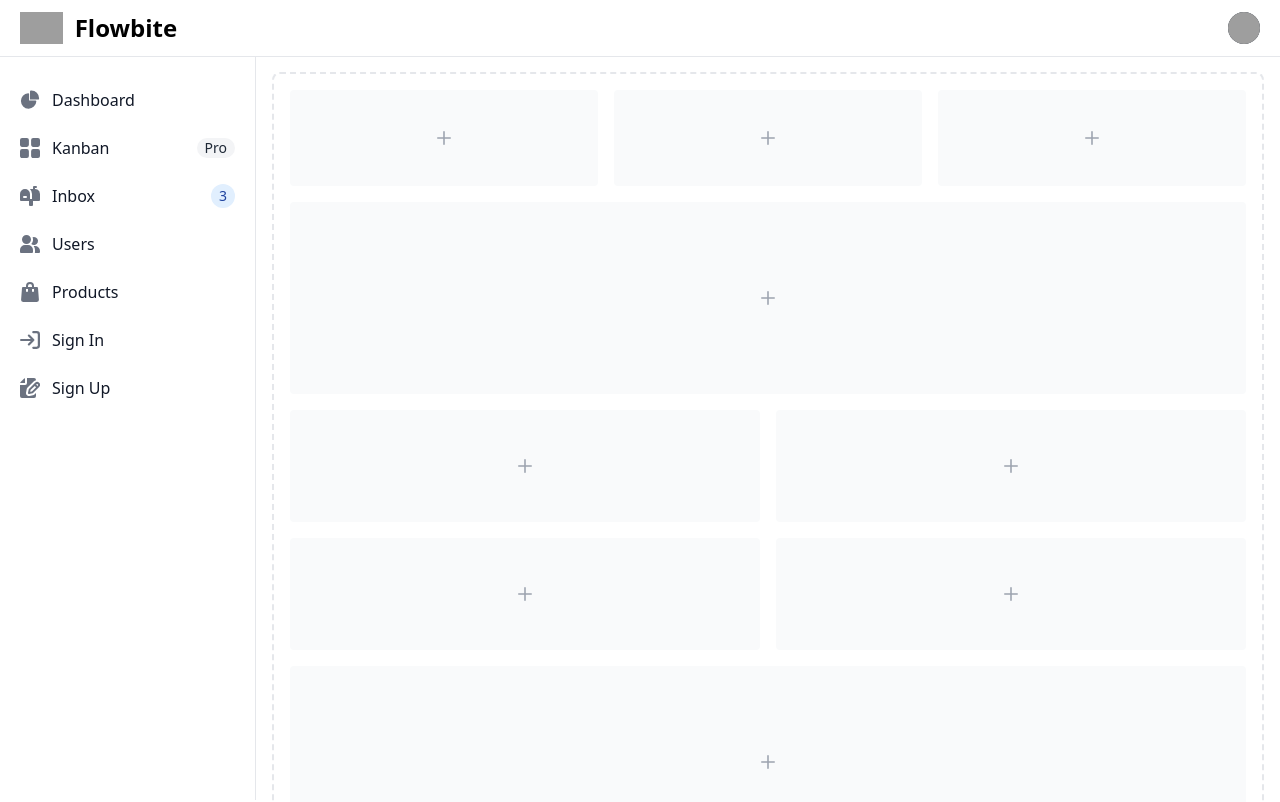
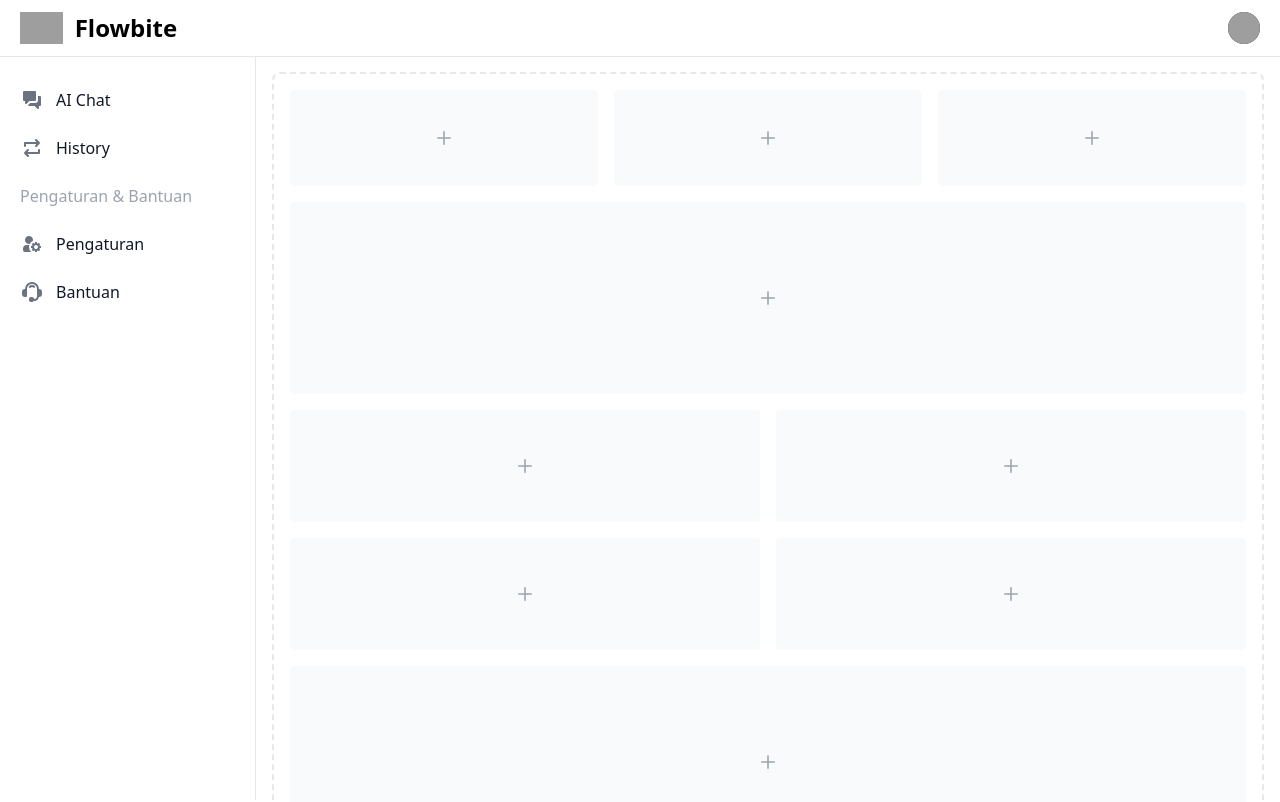
Before and after one commit to ckckckcz/Hackthon-JTI, a React (Vite) app in the folder Client/: page /legalMind in a window 1280 px wide. Shown: the top 802 px of the page. Built offline with nearby package versions, Linux system fonts and the light colour scheme; grey boxes are pictures that could not be loaded.

Commit message:
update: sidebar

```diff
--- a/Client/index.html
+++ b/Client/index.html
@@ -9,5 +9,6 @@
   <body>
     <div id="root"></div>
     <script type="module" src="/src/main.tsx"></script>
+    <script src="https://cdn.jsdelivr.net/npm/flowbite@2.5.2/dist/flowbite.min.js"></script>
   </body>
 </html>
--- a/Client/src/components/legalMind/Sidebar.tsx
+++ b/Client/src/components/legalMind/Sidebar.tsx
@@ -78,104 +78,80 @@ export default function Sidebar() {
             <li>
               <a href="#" className="flex items-center p-2 text-gray-900 rounded-lg dark:text-white hover:bg-gray-100 dark:hover:bg-gray-700 group">
                 <svg
-                  className="w-5 h-5 text-gray-500 transition duration-75 dark:text-gray-400 group-hover:text-gray-900 dark:group-hover:text-white"
+                  className="w-6 h-6 text-gray-500 transition duration-75 dark:text-gray-400 group-hover:text-gray-900 dark:group-hover:text-white"
                   aria-hidden="true"
                   xmlns="http://www.w3.org/2000/svg"
+                  width="24"
+                  height="24"
                   fill="currentColor"
-                  viewBox="0 0 22 21"
+                  viewBox="0 0 24 24"
                 >
-                  <path d="M16.975 11H10V4.025a1 1 0 0 0-1.066-.998 8.5 8.5 0 1 0 9.039 9.039.999.999 0 0 0-1-1.066h.002Z" />
-                  <path d="M12.5 0c-.157 0-.311.01-.565.027A1 1 0 0 0 11 1.02V10h8.975a1 1 0 0 0 1-.935c.013-.188.028-.374.028-.565A8.51 8.51 0 0 0 12.5 0Z" />
+                  <path fill-rule="evenodd" d="M4 3a1 1 0 0 0-1 1v8a1 1 0 0 0 1 1h1v2a1 1 0 0 0 1.707.707L9.414 13H15a1 1 0 0 0 1-1V4a1 1 0 0 0-1-1H4Z" clip-rule="evenodd" />
+                  <path fill-rule="evenodd" d="M8.023 17.215c.033-.03.066-.062.098-.094L10.243 15H15a3 3 0 0 0 3-3V8h2a1 1 0 0 1 1 1v8a1 1 0 0 1-1 1h-1v2a1 1 0 0 1-1.707.707L14.586 18H9a1 1 0 0 1-.977-.785Z" clip-rule="evenodd" />
                 </svg>
-                <span className="ms-3">Dashboard</span>
+
+                <span className="ms-3">AI Chat</span>
               </a>
             </li>
             <li>
               <a href="#" className="flex items-center p-2 text-gray-900 rounded-lg dark:text-white hover:bg-gray-100 dark:hover:bg-gray-700 group">
                 <svg
-                  className="flex-shrink-0 w-5 h-5 text-gray-500 transition duration-75 dark:text-gray-400 group-hover:text-gray-900 dark:group-hover:text-white"
+                  className="w-6 h-6 text-gray-500 transition duration-75 dark:text-gray-400 group-hover:text-gray-900 dark:group-hover:text-white"
                   aria-hidden="true"
                   xmlns="http://www.w3.org/2000/svg"
+                  width="24"
+                  height="24"
+                  fill="none"
+                  viewBox="0 0 24 24"
+                >
+                  <path stroke="currentColor" stroke-linecap="round" stroke-linejoin="round" stroke-width="2" d="m16 10 3-3m0 0-3-3m3 3H5v3m3 4-3 3m0 0 3 3m-3-3h14v-3" />
+                </svg>
+                <span className="flex-1 ms-3 whitespace-nowrap">History</span>
+              </a>
+            </li>
+            <li>
+              <div className="flex items-center p-2 text-gray-400 rounded-lg dark:text-white  group">
+                <span className="flex-1 whitespace-nowrap">Pengaturan & Bantuan</span>
+              </div>
+            </li>
+            <li>
+              <a href="#" className="flex items-center p-2 text-gray-900 rounded-lg dark:text-white hover:bg-gray-100 dark:hover:bg-gray-700 group">
+                <svg
+                  className="w-6 h-6 text-gray-500 transition duration-75 dark:text-gray-400 group-hover:text-gray-900 dark:group-hover:text-white"
+                  aria-hidden="true"
+                  xmlns="http://www.w3.org/2000/svg"
+                  width="24"
+                  height="24"
                   fill="currentColor"
-                  viewBox="0 0 18 18"
+                  viewBox="0 0 24 24"
                 >
-                  <path d="M6.143 0H1.857A1.857 1.857 0 0 0 0 1.857v4.286C0 7.169.831 8 1.857 8h4.286A1.857 1.857 0 0 0 8 6.143V1.857A1.857 1.857 0 0 0 6.143 0Zm10 0h-4.286A1.857 1.857 0 0 0 10 1.857v4.286C10 7.169 10.831 8 11.857 8h4.286A1.857 1.857 0 0 0 18 6.143V1.857A1.857 1.857 0 0 0 16.143 0Zm-10 10H1.857A1.857 1.857 0 0 0 0 11.857v4.286C0 17.169.831 18 1.857 18h4.286A1.857 1.857 0 0 0 8 16.143v-4.286A1.857 1.857 0 0 0 6.143 10Zm10 0h-4.286A1.857 1.857 0 0 0 10 11.857v4.286c0 1.026.831 1.857 1.857 1.857h4.286A1.857 1.857 0 0 0 18 16.143v-4.286A1.857 1.857 0 0 0 16.143 10Z" />
+                  <path
+                    fill-rule="evenodd"
+                    d="M17 10v1.126c.367.095.714.24 1.032.428l.796-.797 1.415 1.415-.797.796c.188.318.333.665.428 1.032H21v2h-1.126c-.095.367-.24.714-.428 1.032l.797.796-1.415 1.415-.796-.797a3.979 3.979 0 0 1-1.032.428V20h-2v-1.126a3.977 3.977 0 0 1-1.032-.428l-.796.797-1.415-1.415.797-.796A3.975 3.975 0 0 1 12.126 16H11v-2h1.126c.095-.367.24-.714.428-1.032l-.797-.796 1.415-1.415.796.797A3.977 3.977 0 0 1 15 11.126V10h2Zm.406 3.578.016.016c.354.358.574.85.578 1.392v.028a2 2 0 0 1-3.409 1.406l-.01-.012a2 2 0 0 1 2.826-2.83ZM5 8a4 4 0 1 1 7.938.703 7.029 7.029 0 0 0-3.235 3.235A4 4 0 0 1 5 8Zm4.29 5H7a4 4 0 0 0-4 4v1a2 2 0 0 0 2 2h6.101A6.979 6.979 0 0 1 9 15c0-.695.101-1.366.29-2Z"
+                    clip-rule="evenodd"
+                  />
                 </svg>
-                <span className="flex-1 ms-3 whitespace-nowrap">Kanban</span>
-                <span className="inline-flex items-center justify-center px-2 ms-3 text-sm font-medium text-gray-800 bg-gray-100 rounded-full dark:bg-gray-700 dark:text-gray-300">Pro</span>
+                <span className="flex-1 ms-3 whitespace-nowrap">Pengaturan</span>
               </a>
             </li>
             <li>
               <a href="#" className="flex items-center p-2 text-gray-900 rounded-lg dark:text-white hover:bg-gray-100 dark:hover:bg-gray-700 group">
                 <svg
-                  className="flex-shrink-0 w-5 h-5 text-gray-500 transition duration-75 dark:text-gray-400 group-hover:text-gray-900 dark:group-hover:text-white"
+                  className="w-6 h-6 text-gray-500 transition duration-75 dark:text-gray-400 group-hover:text-gray-900 dark:group-hover:text-white"
                   aria-hidden="true"
                   xmlns="http://www.w3.org/2000/svg"
+                  width="24"
+                  height="24"
                   fill="currentColor"
-                  viewBox="0 0 20 20"
+                  viewBox="0 0 24 24"
                 >
-                  <path d="m17.418 3.623-.018-.008a6.713 6.713 0 0 0-2.4-.569V2h1a1 1 0 1 0 0-2h-2a1 1 0 0 0-1 1v2H9.89A6.977 6.977 0 0 1 12 8v5h-2V8A5 5 0 1 0 0 8v6a1 1 0 0 0 1 1h8v4a1 1 0 0 0 1 1h2a1 1 0 0 0 1-1v-4h6a1 1 0 0 0 1-1V8a5 5 0 0 0-2.582-4.377ZM6 12H4a1 1 0 0 1 0-2h2a1 1 0 0 1 0 2Z" />
+                  <path
+                    fill-rule="evenodd"
+                    d="M12 2a7 7 0 0 0-7 7 3 3 0 0 0-3 3v2a3 3 0 0 0 3 3h1a1 1 0 0 0 1-1V9a5 5 0 1 1 10 0v7.083A2.919 2.919 0 0 1 14.083 19H14a2 2 0 0 0-2-2h-1a2 2 0 0 0-2 2v1a2 2 0 0 0 2 2h1a2 2 0 0 0 1.732-1h.351a4.917 4.917 0 0 0 4.83-4H19a3 3 0 0 0 3-3v-2a3 3 0 0 0-3-3 7 7 0 0 0-7-7Zm1.45 3.275a4 4 0 0 0-4.352.976 1 1 0 0 0 1.452 1.376 2.001 2.001 0 0 1 2.836-.067 1 1 0 1 0 1.386-1.442 4 4 0 0 0-1.321-.843Z"
+                    clip-rule="evenodd"
+                  />
                 </svg>
-                <span className="flex-1 ms-3 whitespace-nowrap">Inbox</span>
-                <span className="inline-flex items-center justify-center w-3 h-3 p-3 ms-3 text-sm font-medium text-blue-800 bg-blue-100 rounded-full dark:bg-blue-900 dark:text-blue-300">3</span>
-              </a>
-            </li>
-            <li>
-              <a href="#" className="flex items-center p-2 text-gray-900 rounded-lg dark:text-white hover:bg-gray-100 dark:hover:bg-gray-700 group">
-                <svg
-                  className="flex-shrink-0 w-5 h-5 text-gray-500 transition duration-75 dark:text-gray-400 group-hover:text-gray-900 dark:group-hover:text-white"
-                  aria-hidden="true"
-                  xmlns="http://www.w3.org/2000/svg"
-                  fill="currentColor"
-                  viewBox="0 0 20 18"
-                >
-                  <path d="M14 2a3.963 3.963 0 0 0-1.4.267 6.439 6.439 0 0 1-1.331 6.638A4 4 0 1 0 14 2Zm1 9h-1.264A6.957 6.957 0 0 1 15 15v2a2.97 2.97 0 0 1-.184 1H19a1 1 0 0 0 1-1v-1a5.006 5.006 0 0 0-5-5ZM6.5 9a4.5 4.5 0 1 0 0-9 4.5 4.5 0 0 0 0 9ZM8 10H5a5.006 5.006 0 0 0-5 5v2a1 1 0 0 0 1 1h11a1 1 0 0 0 1-1v-2a5.006 5.006 0 0 0-5-5Z" />
-                </svg>
-                <span className="flex-1 ms-3 whitespace-nowrap">Users</span>
-              </a>
-            </li>
-            <li>
-              <a href="#" className="flex items-center p-2 text-gray-900 rounded-lg dark:text-white hover:bg-gray-100 dark:hover:bg-gray-700 group">
-                <svg
-                  className="flex-shrink-0 w-5 h-5 text-gray-500 transition duration-75 dark:text-gray-400 group-hover:text-gray-900 dark:group-hover:text-white"
-                  aria-hidden="true"
-                  xmlns="http://www.w3.org/2000/svg"
-                  fill="currentColor"
-                  viewBox="0 0 18 20"
-                >
-                  <path d="M17 5.923A1 1 0 0 0 16 5h-3V4a4 4 0 1 0-8 0v1H2a1 1 0 0 0-1 .923L.086 17.846A2 2 0 0 0 2.08 20h13.84a2 2 0 0 0 1.994-2.153L17 5.923ZM7 9a1 1 0 0 1-2 0V7h2v2Zm0-5a2 2 0 1 1 4 0v1H7V4Zm6 5a1 1 0 1 1-2 0V7h2v2Z" />
-                </svg>
-                <span className="flex-1 ms-3 whitespace-nowrap">Products</span>
-              </a>
-            </li>
-            <li>
-              <a href="#" className="flex items-center p-2 text-gray-900 rounded-lg dark:text-white hover:bg-gray-100 dark:hover:bg-gray-700 group">
-                <svg
-                  className="flex-shrink-0 w-5 h-5 text-gray-500 transition duration-75 dark:text-gray-400 group-hover:text-gray-900 dark:group-hover:text-white"
-                  aria-hidden="true"
-                  xmlns="http://www.w3.org/2000/svg"
-                  fill="none"
-                  viewBox="0 0 18 16"
-                >
-                  <path stroke="currentColor" stroke-linecap="round" stroke-linejoin="round" stroke-width="2" d="M1 8h11m0 0L8 4m4 4-4 4m4-11h3a2 2 0 0 1 2 2v10a2 2 0 0 1-2 2h-3" />
-                </svg>
-                <span className="flex-1 ms-3 whitespace-nowrap">Sign In</span>
-              </a>
-            </li>
-            <li>
-              <a href="#" className="flex items-center p-2 text-gray-900 rounded-lg dark:text-white hover:bg-gray-100 dark:hover:bg-gray-700 group">
-                <svg
-                  className="flex-shrink-0 w-5 h-5 text-gray-500 transition duration-75 dark:text-gray-400 group-hover:text-gray-900 dark:group-hover:text-white"
-                  aria-hidden="true"
-                  xmlns="http://www.w3.org/2000/svg"
-                  fill="currentColor"
-                  viewBox="0 0 20 20"
-                >
-                  <path d="M5 5V.13a2.96 2.96 0 0 0-1.293.749L.879 3.707A2.96 2.96 0 0 0 .13 5H5Z" />
-                  <path d="M6.737 11.061a2.961 2.961 0 0 1 .81-1.515l6.117-6.116A4.839 4.839 0 0 1 16 2.141V2a1.97 1.97 0 0 0-1.933-2H7v5a2 2 0 0 1-2 2H0v11a1.969 1.969 0 0 0 1.933 2h12.134A1.97 1.97 0 0 0 16 18v-3.093l-1.546 1.546c-.413.413-.94.695-1.513.81l-3.4.679a2.947 2.947 0 0 1-1.85-.227 2.96 2.96 0 0 1-1.635-3.257l.681-3.397Z" />
-                  <path d="M8.961 16a.93.93 0 0 0 .189-.019l3.4-.679a.961.961 0 0 0 .49-.263l6.118-6.117a2.884 2.884 0 0 0-4.079-4.078l-6.117 6.117a.96.96 0 0 0-.263.491l-.679 3.4A.961.961 0 0 0 8.961 16Zm7.477-9.8a.958.958 0 0 1 .68-.281.961.961 0 0 1 .682 1.644l-.315.315-1.36-1.36.313-.318Zm-5.911 5.911 4.236-4.236 1.359 1.359-4.236 4.237-1.7.339.341-1.699Z" />
-                </svg>
-                <span className="flex-1 ms-3 whitespace-nowrap">Sign Up</span>
+                <span className="flex-1 ms-3 whitespace-nowrap">Bantuan</span>
               </a>
             </li>
           </ul>
```
